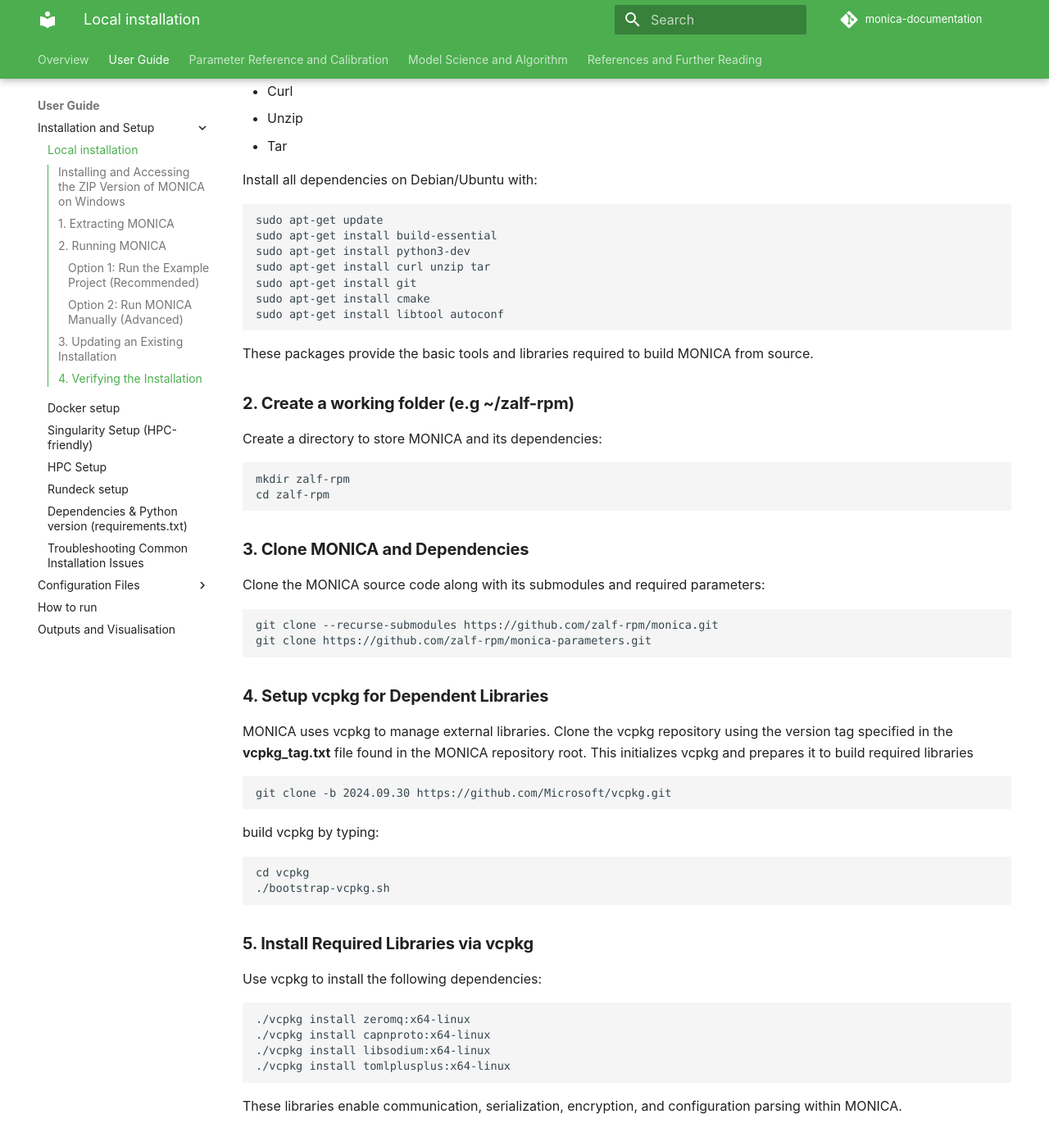
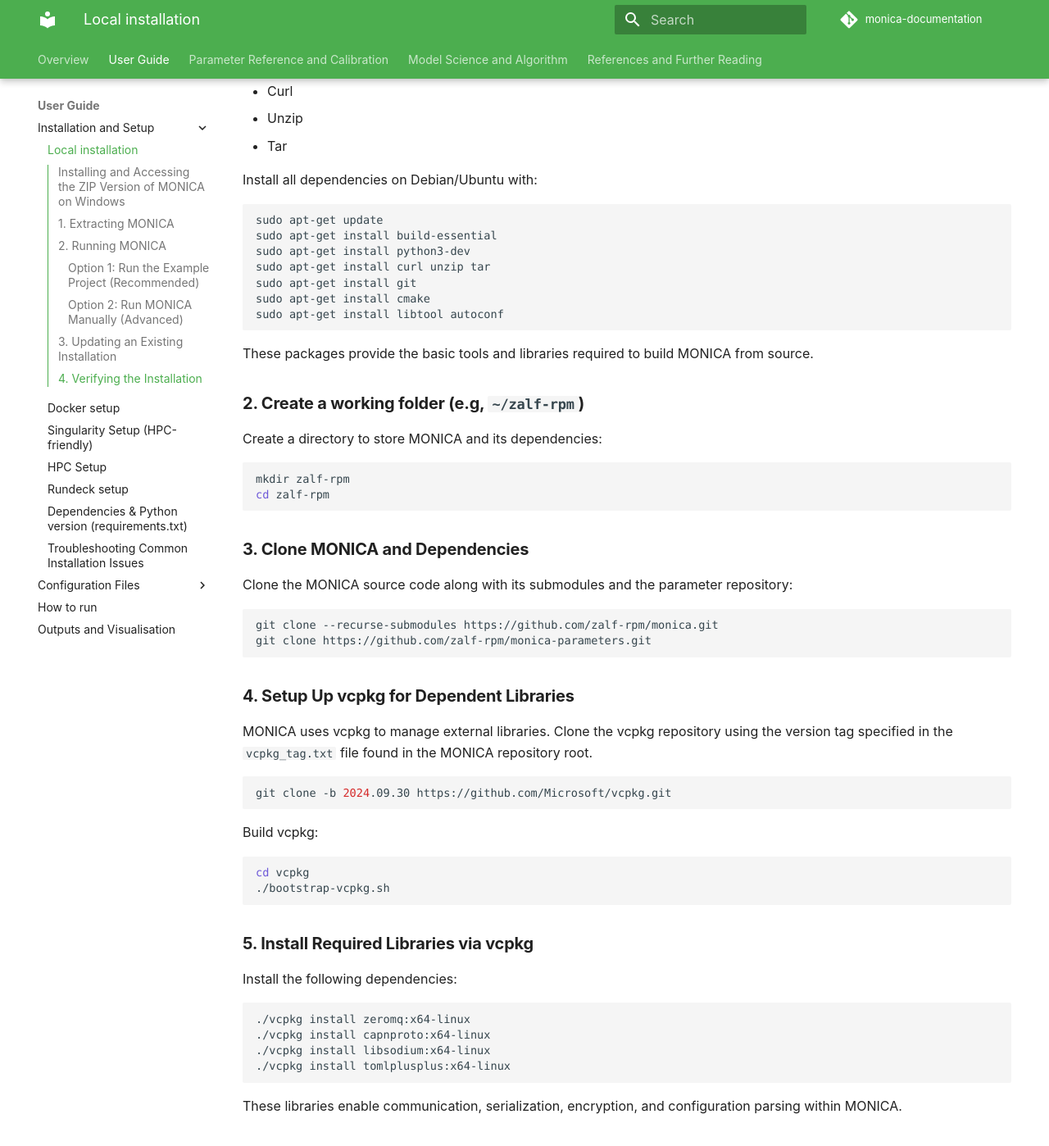
Before and after one commit to zalf-rpm/monica-documentation, an MkDocs documentation site: the page built from docs/user_guide/Installation_and_Setup/local_installation.md, in a window 1280 px wide and 1400 px high, scrolled down 3122 px. Shown: the whole window at 82% size. Built offline with MkDocs 1.6.1 and Material for MkDocs 9.7.7, drawn with Linux system fonts in a browser that asks for light colours; comment, search, counter and statistics services are not loaded; some of the changed text lies outside the part shown.

````diff
--- a/docs/user_guide/Installation_and_Setup/local_installation.md
+++ b/docs/user_guide/Installation_and_Setup/local_installation.md
@@ -130,7 +130,7 @@ Before building MONICA, make sure the following software is installed on the sys
 
 Install all dependencies on Debian/Ubuntu with:
 
-```
+```bash
 sudo apt-get update
 sudo apt-get install build-essential
 sudo apt-get install python3-dev
@@ -141,77 +141,82 @@ sudo apt-get install libtool autoconf
 ```
 These packages provide the basic tools and libraries required to build MONICA from source.
 
-### **2. Create a working folder (e.g ~/zalf-rpm)**
+### **2. Create a working folder (e.g, `~/zalf-rpm`)**
 
 Create a directory to store MONICA and its dependencies:
 
-```
+```bash
 mkdir zalf-rpm
 cd zalf-rpm
 ```
 
 ### **3. Clone MONICA and Dependencies**
 
-Clone the MONICA source code along with its submodules and required parameters:
+Clone the MONICA source code along with its submodules and the parameter repository:
 
-```
+```bash
 git clone --recurse-submodules https://github.com/zalf-rpm/monica.git
 git clone https://github.com/zalf-rpm/monica-parameters.git
 ```
-### **4. Setup vcpkg for Dependent Libraries**
+
+### **4. Setup Up vcpkg for Dependent Libraries**
 
 MONICA uses vcpkg to manage external libraries.
-Clone the vcpkg repository using the version tag specified in the **vcpkg_tag.txt** file found in the MONICA repository root. This initializes vcpkg and prepares it to build required libraries
+Clone the vcpkg repository using the version tag specified in the `vcpkg_tag.txt` file found in the MONICA repository root.
 
-```
+```bash
 git clone -b 2024.09.30 https://github.com/Microsoft/vcpkg.git
 ```
-build vcpkg by typing:
 
-```
+Build vcpkg:
+
+```bash
 cd vcpkg
 ./bootstrap-vcpkg.sh
 ```
+
 ### **5. Install Required Libraries via vcpkg**
 
-Use vcpkg to install the following dependencies:
+Install the following dependencies:
 
-```
+```bash
 ./vcpkg install zeromq:x64-linux
 ./vcpkg install capnproto:x64-linux
 ./vcpkg install libsodium:x64-linux
 ./vcpkg install tomlplusplus:x64-linux
 ```
+
 These libraries enable communication, serialization, encryption, and configuration parsing within MONICA.
 
 ### **6. Build MONICA**
 
 After installing all dependencies, build MONICA using its provided build script.
 
-```
+```bash
 cd ~/zalf-rpm/monica
 sh create_cmake_release.sh
 cd _cmake_release
 make
 ```
 The script creates a CMake build directory named `_cmake_release` and compiles MONICA.
-The resulting executable `(monica-run)` will be located inside this folder.
+The resulting executable (`monica-run`) will be located inside this folder.
 
 ### **7. Run MONICA**
 
 Once the build completes successfully, verify the installation:
 
-```
+```bash
 ./monica-run --help
 ```
 
-If the user see a list of available options and commands, MONICA has been built correctly.
+If you see a list of available options and commands, MONICA has been built correctly.
 
 ### **8. Running a Test Simulation**
-To perform a test run, user can use one of the included example simulation files, for instance:
+
+To perform a test run, use one of the included example simulation files, for instance:
 
 ```
 ./monica-run -o ../../output_csv/out.csv ../installer/Hohenfinow2/sim-min.json
 ```
 
-This command runs a short test simulation and writes results to **output_csv/out.csv**
+This command runs a short test simulation and writes results to `output_csv/out.csv`.
````
Also changed, not shown: other parts of docs/user_guide/Installation_and_Setup/local_installation.md (+2 -2 lines).
